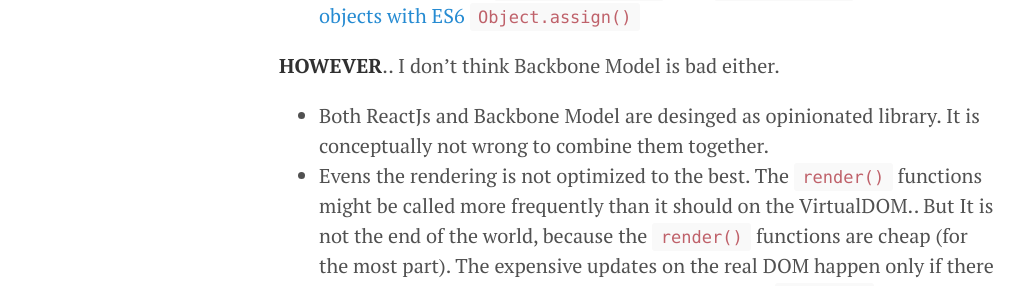
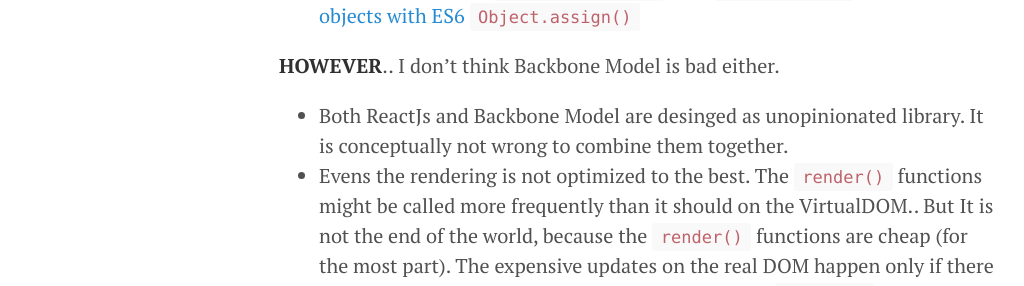
Before and after one commit to duongphuhiep/duongphuhiep.github.io, a Jekyll site: the page built from _posts/2016-01-05-backbone-model-and-reactjs.markdown, in a window 1280 px wide and 900 px high, scrolled down 1247 px. Shown: the part 158-444 px from the top of the window, without its empty margins (1-1025 px from the left). Built offline with Jekyll 4.4.1, drawn with Linux system fonts in a browser that asks for light colours.

Commit message:
Post update: Backbone Model and ReactJs

```diff
--- a/_posts/2016-01-05-backbone-model-and-reactjs.markdown
+++ b/_posts/2016-01-05-backbone-model-and-reactjs.markdown
@@ -34,7 +34,7 @@
 
 **HOWEVER**.. I don't think Backbone Model is bad either.
 
- * Both ReactJs and Backbone Model are desinged as opinionated library. It is conceptually not wrong to combine them together.
+ * Both ReactJs and Backbone Model are desinged as unopinionated library. It is conceptually not wrong to combine them together.
  * Evens the rendering is not optimized to the best. The `render()` functions might be called more frequently than it should on the VirtualDOM.. But It is not the end of the world, because the `render()` functions are cheap (for the most part). The expensive updates on the real DOM happen only if there are real changes in the VirtualDOM. You might call `render()` a thousand times without triggering any update in the real DOM.
  * If you cannot use  [`PureRenderMixin`](https://facebook.github.io/react/docs/pure-render-mixin.html) with [`immutable-js`](https://facebook.github.io/immutable-js/) as in [the official guidelines](https://facebook.github.io/react/docs/advanced-performance.html):
    * Implement `toImmutable()` method to return Immutable versions of the data
```
